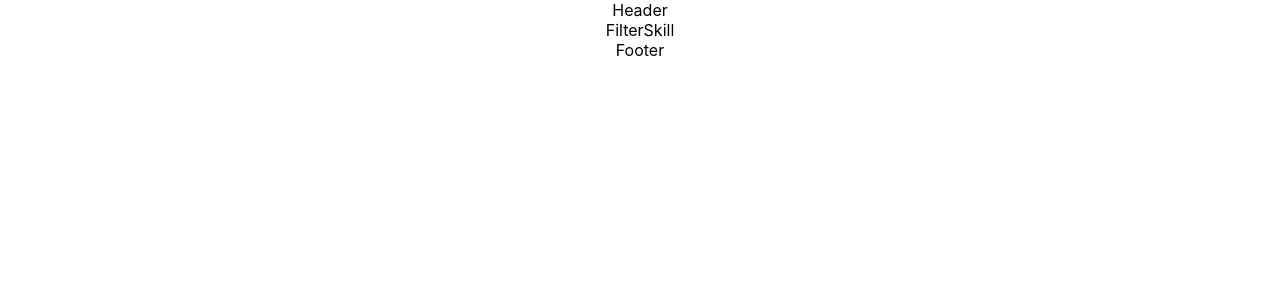
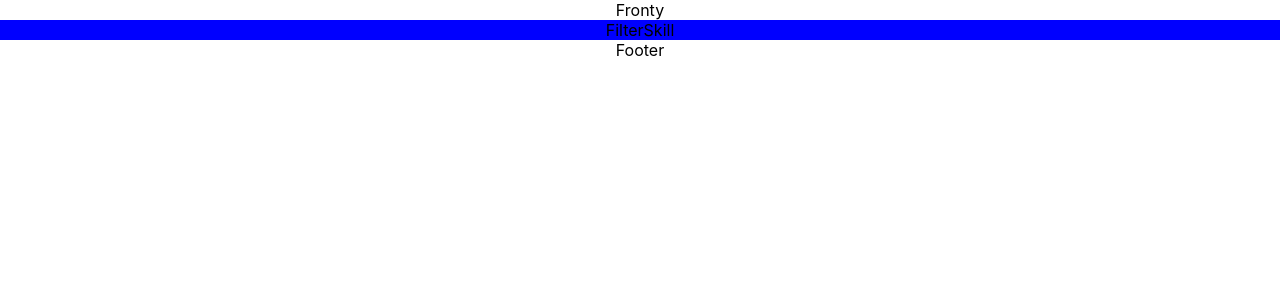
Before and after one commit to patcoston/fronty, a React (Create React App) app: page / in a window 1280 px wide. Shown: the top 300 px of the page. Built offline with nearby package versions, Linux system fonts and the light colour scheme.

Commit message:
Removed logo pngs, added css for FilterSkill

```diff
--- a/src/App.css
+++ b/src/App.css
@@ -1,16 +1,5 @@
 .App {
   text-align: center;
-}
-
-.App-logo {
-  height: 40vmin;
-  pointer-events: none;
-}
-
-@media (prefers-reduced-motion: no-preference) {
-  .App-logo {
-    animation: App-logo-spin infinite 20s linear;
-  }
 }
 
 .App-header {
@@ -28,12 +17,3 @@
 .App-link {
   color: #61dafb;
 }
-
-@keyframes App-logo-spin {
-  from {
-    transform: rotate(0deg);
-  }
-  to {
-    transform: rotate(360deg);
-  }
-}
--- a/src/components/Header.tsx
+++ b/src/components/Header.tsx
@@ -3,7 +3,7 @@ import React, { FC } from "react"
 const Header: FC = () => {
   return (
     <>
-      <div>Header</div>
+      <div>Fronty</div>
     </>
   )
 }
--- /dev/null
+++ b/src/components/filters/FilterSkill.css
@@ -0,0 +1,3 @@
+.filter-skill-body {
+  background-color: blue;
+}
--- a/src/components/filters/FilterSkill.tsx
+++ b/src/components/filters/FilterSkill.tsx
@@ -1,9 +1,10 @@
 import React, { FC } from "react"
+import "./FilterSkill.css"
 
 const FilterSkill: FC = () => {
   return (
     <>
-      <div>FilterSkill</div>
+      <div className="filter-skill-body">FilterSkill</div>
     </>
   )
 }
```
Also changed, not shown: public/logo192.png (deleted), public/logo512.png (deleted).
